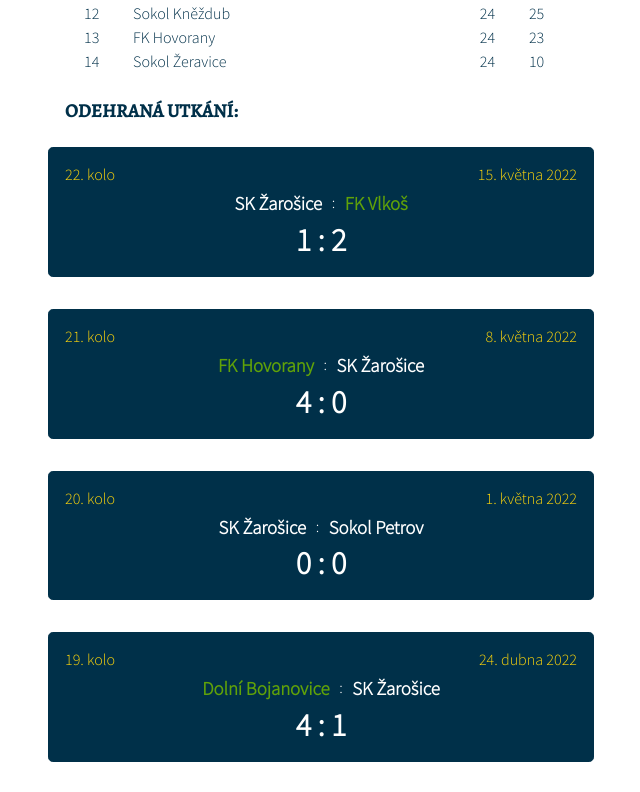
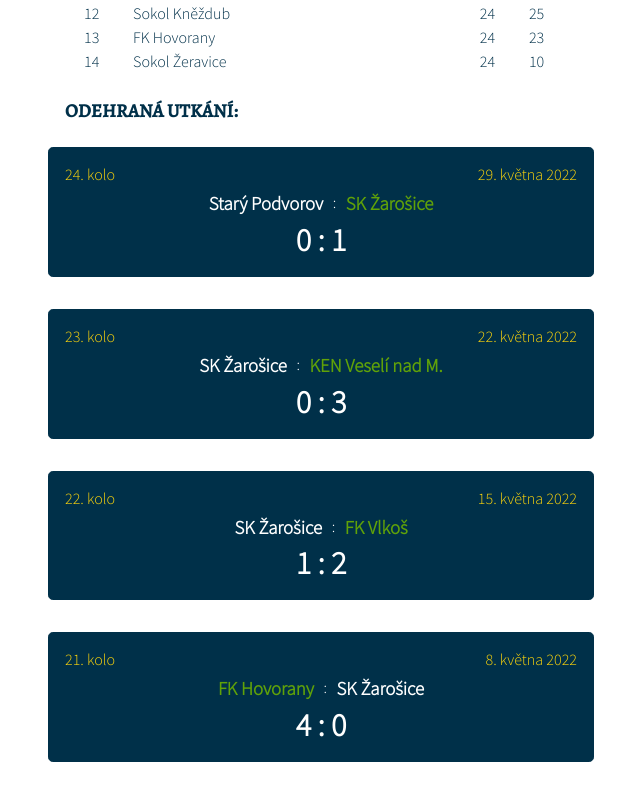
Before and after one commit to StanaSimec/sk-zarosice-web, a React (Create React App) app: page / in a window 1280 px wide. Shown: the part 677-1469 px from the top of the page, without its empty margins (319-959 px from the left). Built offline with nearby package versions, Linux system fonts and the light colour scheme.

Commit message:
results update

```diff
--- a/src/data/results.js
+++ b/src/data/results.js
@@ -2,6 +2,22 @@ import { TEAMS } from "../constants/constants";
 
 export const RESULTS = {
   A_TEAM: [
+    {
+      round: 24,
+      date: new Date("2022-05-29"),
+      homeTeam: TEAMS.ST_PODVOROV,
+      homeScore: 0,
+      awayTeam: TEAMS.ZAROSICE,
+      awayScore: 1,
+    },
+    {
+      round: 23,
+      date: new Date("2022-05-22"),
+      homeTeam: TEAMS.ZAROSICE,
+      homeScore: 0,
+      awayTeam: TEAMS.KEN_VESELI,
+      awayScore: 3,
+    },
     {
       round: 22,
       date: new Date("2022-05-15"),
@@ -181,6 +197,30 @@ export const RESULTS = {
   ],
   U19: [
     {
+      round: 22,
+      date: new Date("2022-05-29"),
+      homeTeam: TEAMS.BUKOVANY,
+      homeScore: 0,
+      awayTeam: TEAMS.ZAROSICE,
+      awayScore: 6,
+    },
+    {
+      round: 21,
+      date: new Date("2022-05-22"),
+      homeTeam: TEAMS.ZAROSICE,
+      homeScore: 1,
+      awayTeam: TEAMS.CHARVATSKA,
+      awayScore: 0,
+    },
+    {
+      round: 19,
+      date: new Date("2022-05-20"),
+      homeTeam: TEAMS.ZAROSICE,
+      homeScore: 5,
+      awayTeam: TEAMS.VNOROVY,
+      awayScore: 4,
+    },
+    {
       round: 20,
       date: new Date("2022-05-14"),
       homeTeam: TEAMS.CEJKOVICE_HOVORANY,
@@ -303,6 +343,14 @@ export const RESULTS = {
   ],
   U15: [
     {
+      round: 12,
+      date: new Date("2022-05-29"),
+      homeTeam: TEAMS.ZAROSICE,
+      homeScore: 4,
+      awayTeam: TEAMS.CEJC_HOVORANY,
+      awayScore: 4,
+    },
+    {
       round: 11,
       date: new Date("2022-05-17"),
       homeTeam: TEAMS.ZAROSICE,
```
